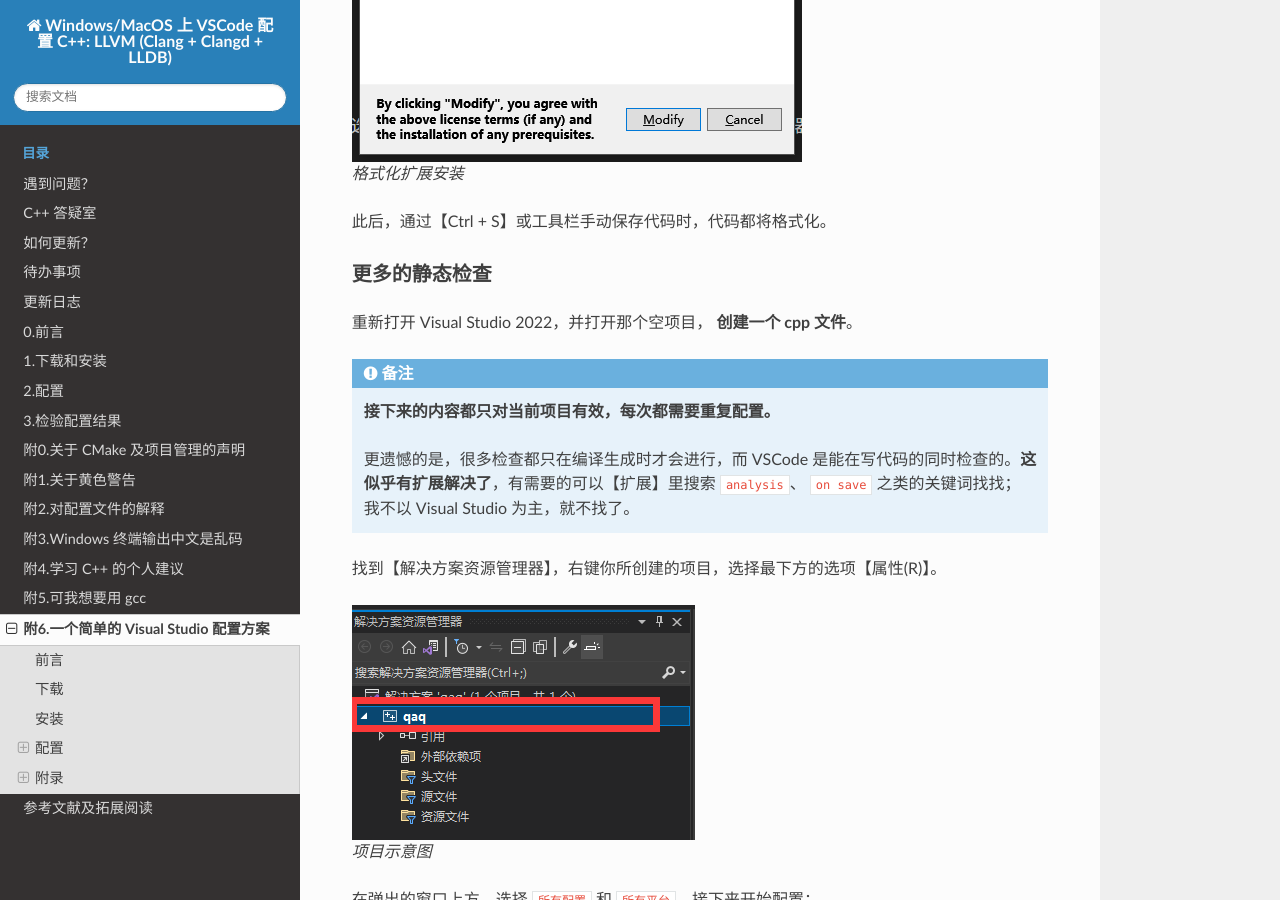
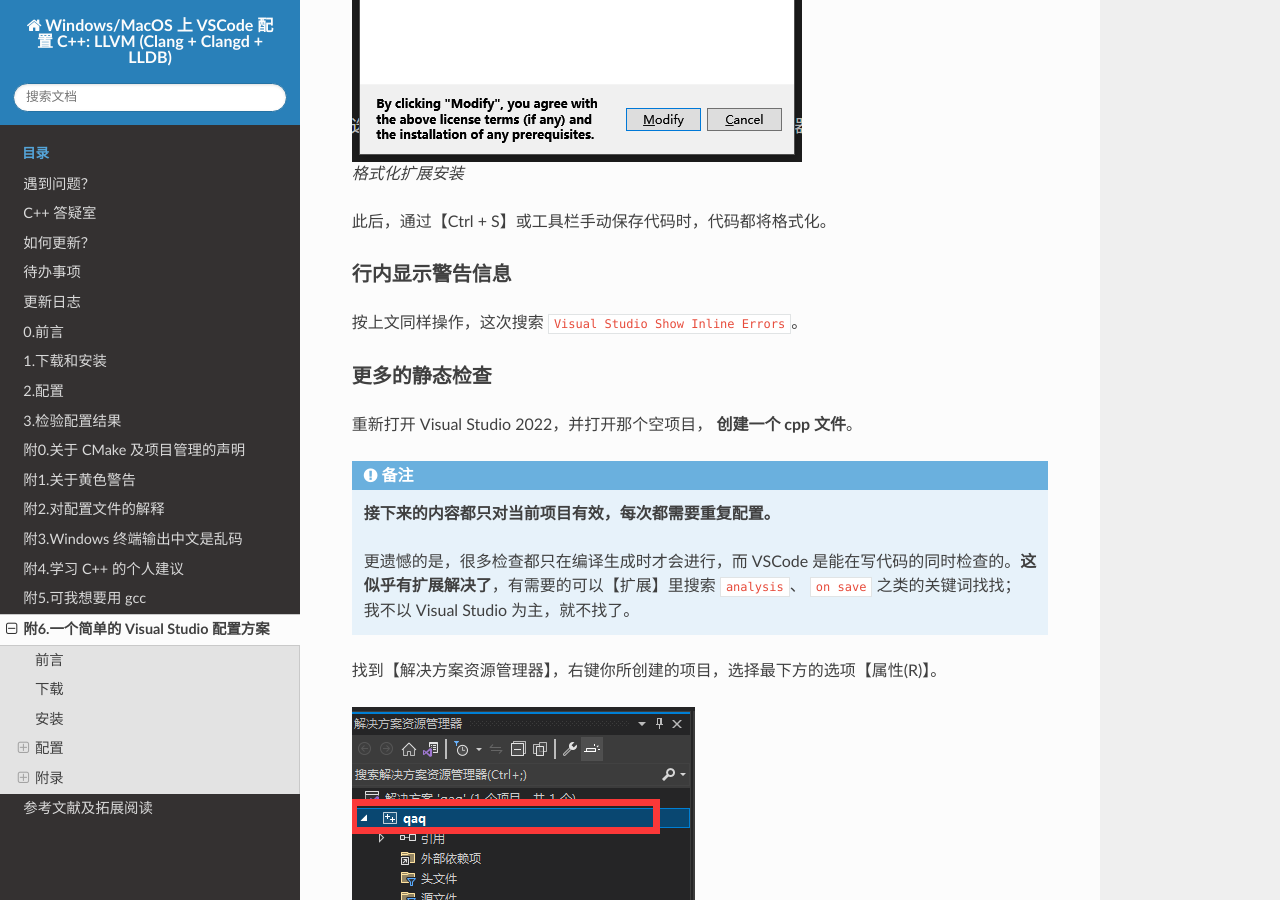
Before and after one commit to FeignClaims/vscode_cpp_starter, a Sphinx documentation site: the page built from docs/source/appendix/visual_studio.rst, in a window 1280 px wide and 900 px high, scrolled down 2761 px. Built offline with Sphinx 7.4.7 and the Read the Docs theme 2.0.0, drawn with Linux system fonts in a browser that asks for light colours.

Commit message:
简单 VS 配置新增安装显示行内警告信息拓展

```diff
--- a/docs/source/appendix/visual_studio.rst
+++ b/docs/source/appendix/visual_studio.rst
@@ -75,6 +75,11 @@
 
 此后，通过【Ctrl + S】或工具栏手动保存代码时，代码都将格式化。
 
+行内显示警告信息
+==============
+
+按上文同样操作，这次搜索 ``Visual Studio Show Inline Errors``。
+
 更多的静态检查
 =============
 
```
